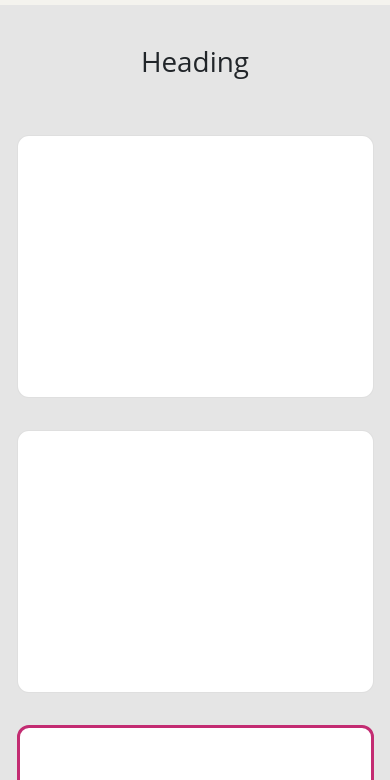
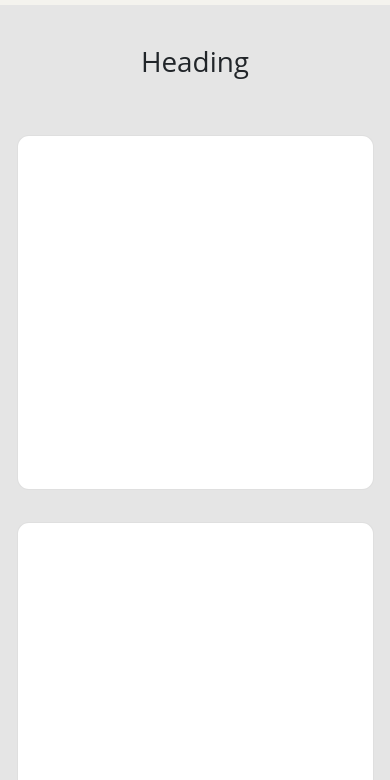
Before and after one commit to Mindless-dev/Kenny-Andre-Holmen-css-frameworks-ma1, a plain HTML site: page index.html in a window 390 px wide. Shown: the part 64-844 px from the top of the page. Drawn offline with nearby package versions, Linux system fonts and the light colour scheme.

Commit message:
scss change
changed height of cards on breakpoint 750px

```diff
--- a/sass/partials/_cards.scss
+++ b/sass/partials/_cards.scss
@@ -1,10 +1,13 @@
 .card {
-  max-height: 355px;
   min-height: 263px;
   max-width: 357px;
   background-color: white;
   border-radius: 12px;
   margin: auto;
+
+  @media (max-width: 750px) {
+    min-height: 355px;
+  }
   &.purple-border {
     border: solid getColour(accent) 3px;
   }
```
Also changed, not shown: css/styles.css, 1 other file.
